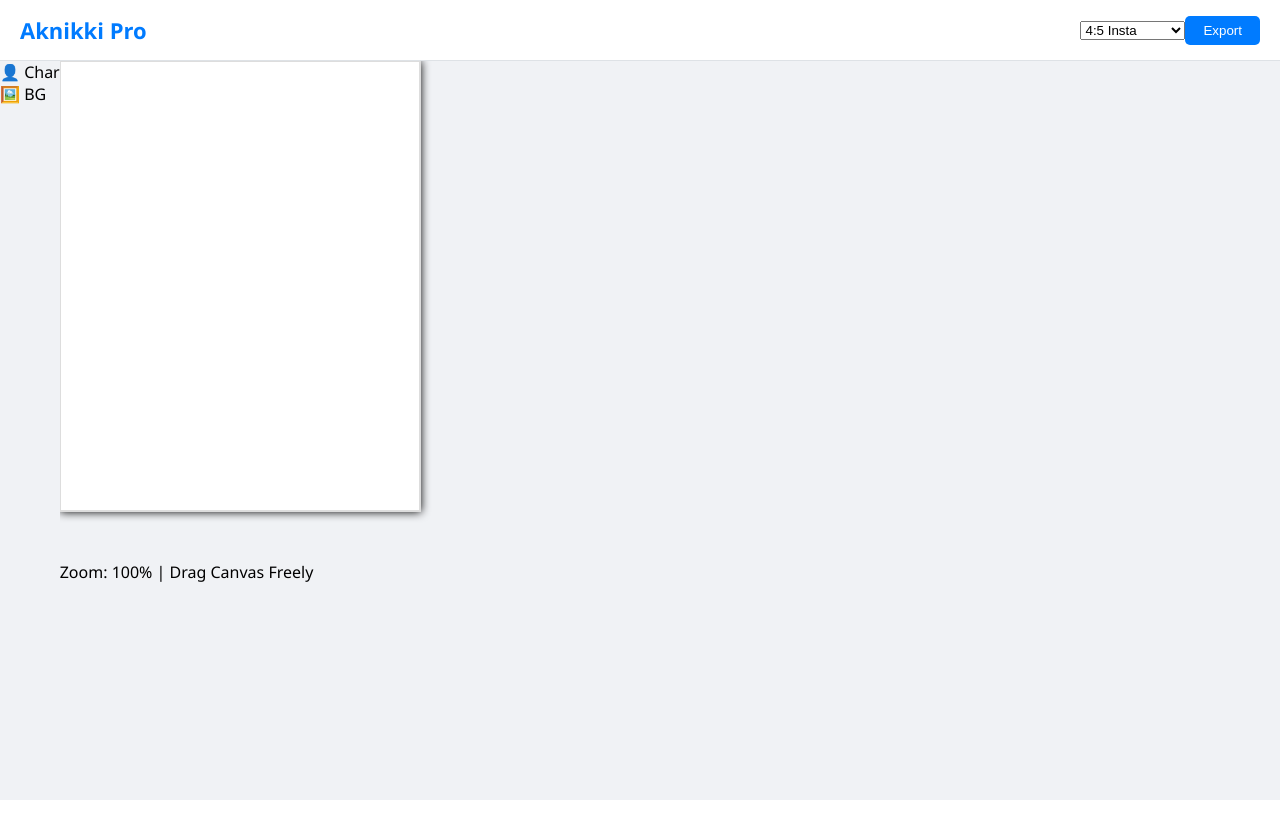
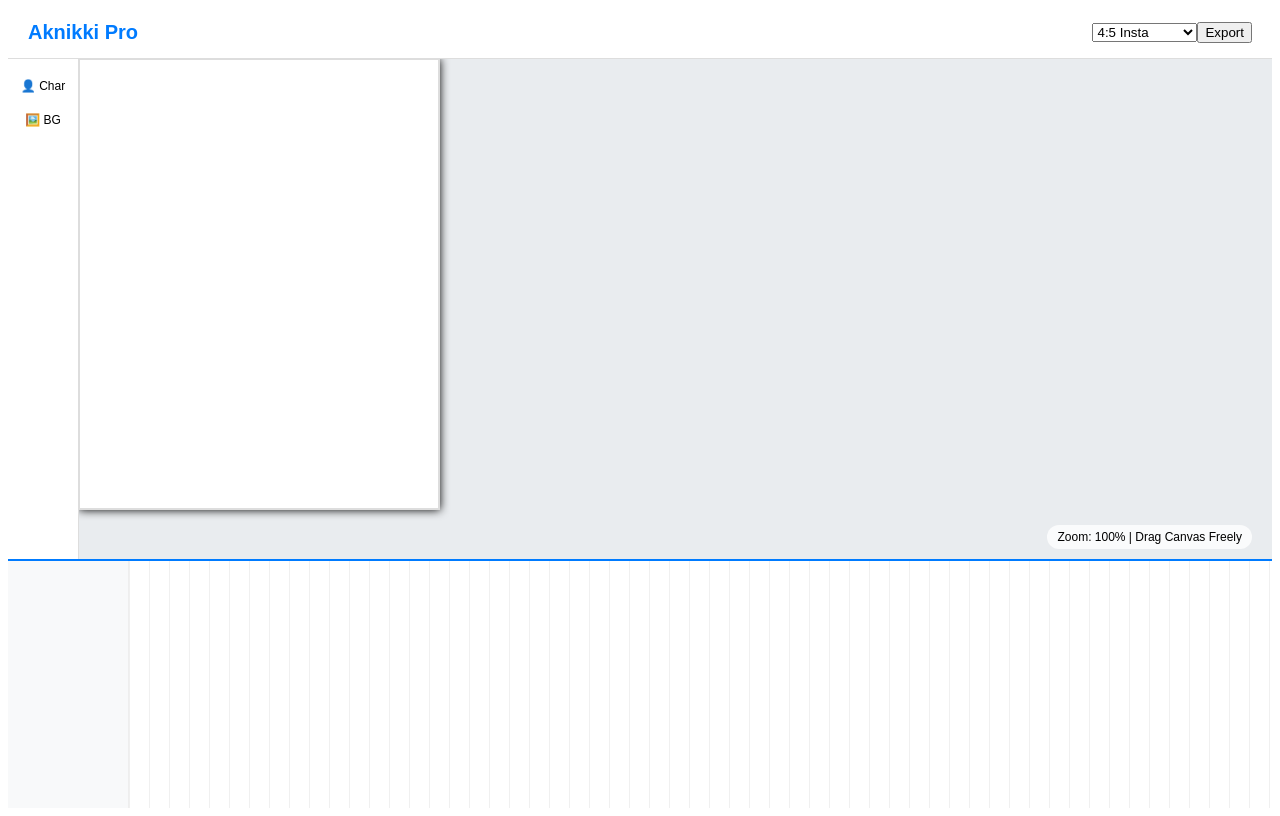
Before and after one commit to AKERA9/aknikki, a React (Create React App) app: page / in a window 1280 px wide. Built offline with nearby package versions, Linux system fonts and the light colour scheme.

Commit message:
Update App.css

```diff
--- a/src/App.css
+++ b/src/App.css
@@ -1,41 +1,27 @@
-:root { --primary: #007bff; --bg-main: #f8f9fa; --border: #dee2e6; }
-body { margin: 0; font-family: 'Segoe UI', sans-serif; overflow: hidden; }
+.ak-root { height: 100vh; display: flex; flex-direction: column; background: #f0f2f5; font-family: sans-serif; }
+.ak-header { height: 50px; background: white; border-bottom: 1px solid #ddd; display: flex; align-items: center; justify-content: space-between; padding: 0 20px; }
+.ak-logo { color: #007bff; font-weight: bold; font-size: 20px; }
 
-.ak-root { height: 100vh; display: flex; flex-direction: column; background: white; }
+.ak-body { flex: 1; display: flex; position: relative; }
+.ak-sidebar { width: 70px; background: white; border-right: 1px solid #ddd; display: flex; flex-direction: column; align-items: center; padding-top: 20px; }
+.tool { margin-bottom: 20px; cursor: pointer; font-size: 12px; text-align: center; }
 
-.ak-header { height: 60px; padding: 0 20px; display: flex; align-items: center; justify-content: space-between; border-bottom: 1px solid var(--border); background: white; z-index: 100; }
-.ak-logo { font-size: 22px; font-weight: bold; color: var(--primary); }
-.header-actions { display: flex; gap: 15px; }
-.ak-select { padding: 5px 10px; border-radius: 5px; border: 1px solid var(--border); }
-.ak-btn-blue { background: var(--primary); color: white; border: none; padding: 7px 18px; border-radius: 5px; cursor: pointer; }
+.ak-canvas-free { flex: 1; position: relative; cursor: grab; background: #e9ecef; overflow: hidden; }
+.ak-canvas-free:active { cursor: grabbing; }
 
-.ak-body { flex: 1; display: flex; position: relative; background: #f0f2f5; }
+.zoom-indicator { position: absolute; bottom: 10px; right: 20px; background: rgba(255,255,255,0.8); padding: 5px 10px; border-radius: 20px; font-size: 12px; }
 
-/* Sidebar */
-.ak-sidebar-pro { width: 90px; background: white; border-right: 1px solid var(--border); display: flex; flex-direction: column; padding-top: 20px; gap: 25px; align-items: center; z-index: 101; }
-.tool-btn { cursor: pointer; display: flex; flex-direction: column; align-items: center; font-size: 11px; color: #555; transition: 0.3s; width: 100%; }
-.tool-btn span { margin-top: 5px; font-weight: 500; }
-.tool-btn.active { color: var(--primary); border-right: 3px solid var(--primary); }
+/* Timeline Professional Styling */
+.ak-timeline-canva { height: 250px; background: white; border-top: 2px solid #007bff; display: flex; overflow: hidden; }
+.timeline-labels { width: 120px; border-right: 1px solid #eee; background: #f8f9fa; }
+.label-item { height: 40px; border-bottom: 1px solid #eee; display: flex; align-items: center; padding: 0 10px; font-size: 11px; cursor: pointer; }
+.label-item.active { background: #e7f1ff; color: #007bff; font-weight: bold; }
 
-/* Sliding Panel */
-.ak-slide-panel { position: absolute; left: -320px; top: 0; bottom: 0; width: 300px; background: white; border-right: 1px solid var(--border); transition: 0.4s cubic-bezier(0.4, 0, 0.2, 1); z-index: 99; padding: 20px; box-shadow: 10px 0 20px rgba(0,0,0,0.05); }
-.ak-slide-panel.open { left: 91px; }
-.drawer-head { display: flex; justify-content: space-between; align-items: center; margin-bottom: 20px; }
-.asset-grid-scroll { display: grid; grid-template-columns: 1fr 1fr; gap: 15px; overflow-y: auto; height: 90%; }
-.asset-card img { width: 100%; border-radius: 10px; border: 1px solid #eee; cursor: pointer; transition: 0.2s; }
-.asset-card img:hover { transform: scale(1.05); border-color: var(--primary); }
+.timeline-tracks { flex: 1; overflow-x: auto; background: #fff; background-image: linear-gradient(90deg, #f0f0f0 1px, transparent 1px); background-size: 20px 100%; }
+.track-row { height: 40px; border-bottom: 1px solid #eee; position: relative; width: 5000px; }
+.track-block { position: absolute; top: 5px; height: 30px; background: #007bff; color: white; border-radius: 4px; display: flex; align-items: center; justify-content: center; font-size: 10px; cursor: pointer; border: 2px solid transparent; }
+.track-block.selected { border: 2px solid #003d80; box-shadow: 0 0 10px rgba(0,123,255,0.5); }
 
-/* Viewport & Zoom */
-.ak-viewport { flex: 1; display: flex; justify-content: center; align-items: center; overflow: hidden; position: relative; }
-.zoom-bar { position: absolute; bottom: 20px; right: 20px; background: white; padding: 5px 15px; border-radius: 30px; border: 1px solid var(--border); display: flex; gap: 15px; align-items: center; box-shadow: 0 4px 10px rgba(0,0,0,0.1); }
-.zoom-bar button { border: none; background: none; font-size: 20px; cursor: pointer; color: var(--primary); }
-.canvas-holder { transition: transform 0.1s ease-out; }
-
-/* Timeline */
-.ak-timeline-v2 { height: 200px; background: white; border-top: 1px solid var(--border); display: flex; padding: 10px 0; }
-.timeline-labels { width: 100px; border-right: 1px solid var(--border); padding: 0 10px; }
-.timeline-labels .label { height: 40px; display: flex; align-items: center; font-size: 12px; color: #777; border-bottom: 1px dashed #eee; }
-.timeline-tracks-area { flex: 1; overflow-x: auto; position: relative; }
-.track-line { height: 40px; width: 2000px; border-bottom: 1px dashed #eee; position: relative; cursor: pointer; }
-.track-bar { position: absolute; height: 30px; top: 5px; background: #e7f1ff; border: 1px solid var(--primary); border-radius: 6px; color: var(--primary); display: flex; align-items: center; justify-content: center; font-size: 11px; font-weight: bold; }
-.active-track { background: #f0f7ff; }
+.resize-handle { position: absolute; width: 8px; height: 100%; background: rgba(255,255,255,0.3); cursor: ew-resize; }
+.resize-handle.left { left: 0; }
+.resize-handle.right { right: 0; }
```
